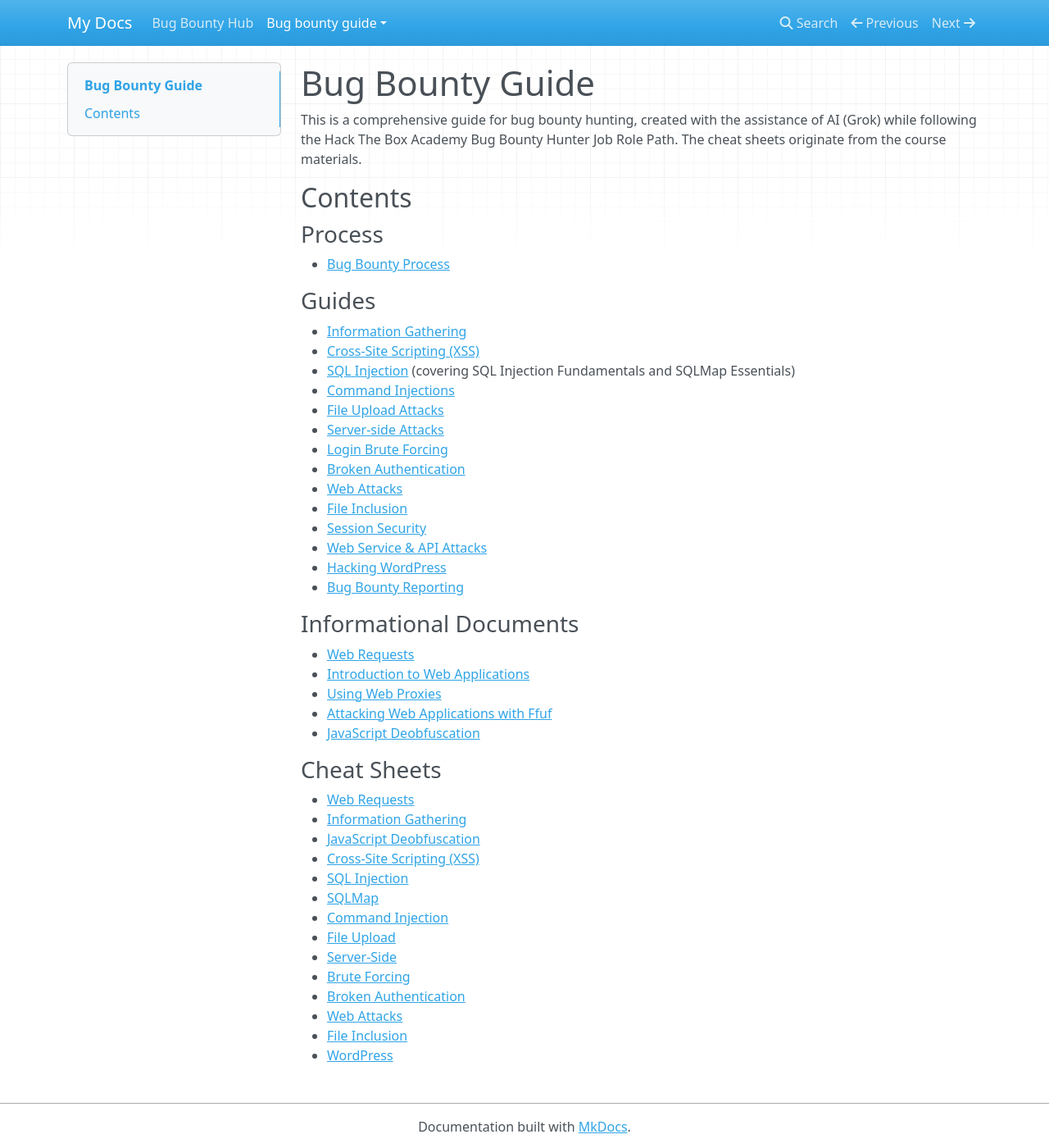
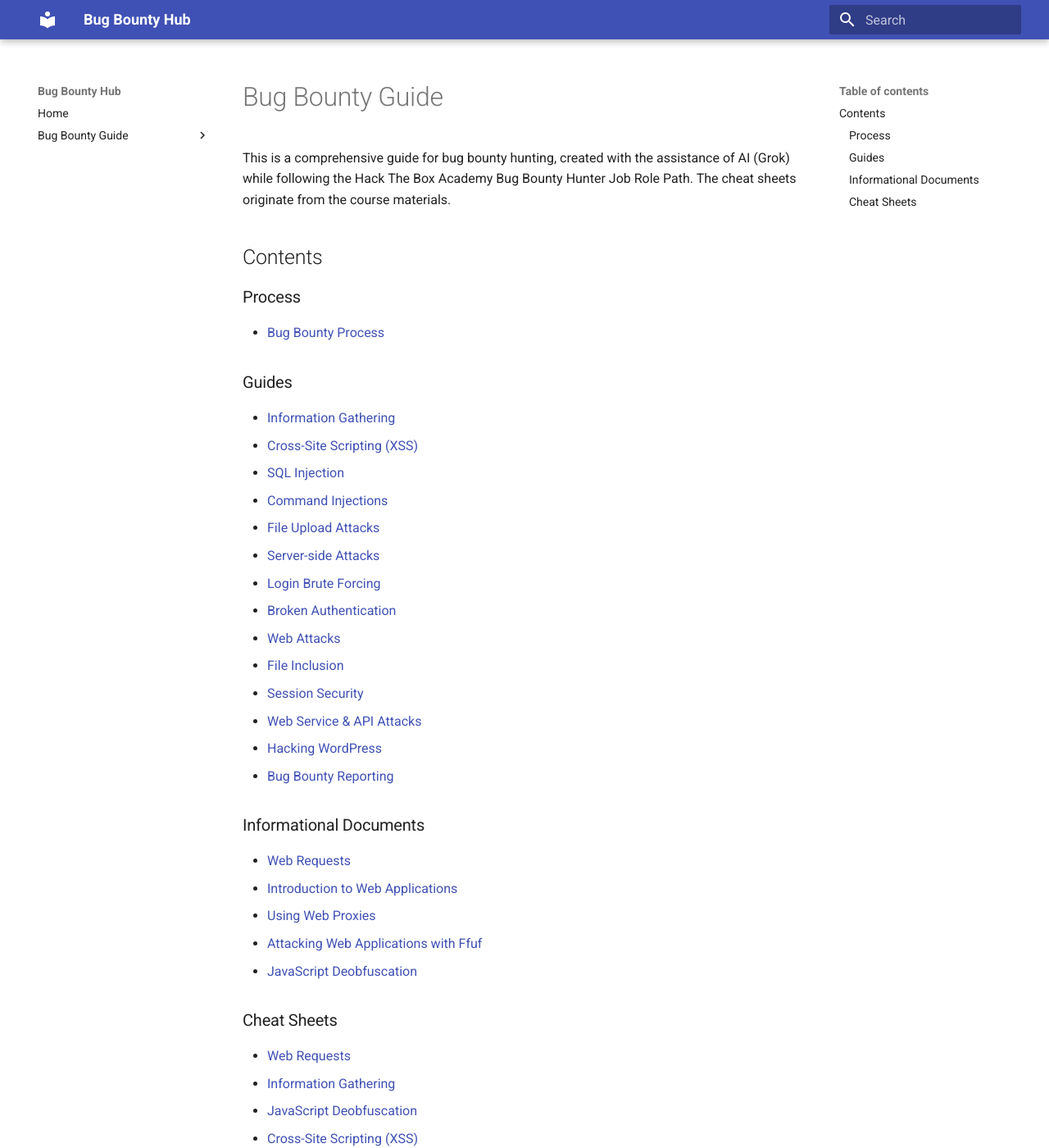
Before and after one commit to variable190/BugBounty, an MkDocs documentation site: the page built from docs/bug-bounty-guide/index.md, in a window 1280 px wide and 1400 px high. Shown: the whole window at 82% size. Built offline with MkDocs 1.6.1 and Material for MkDocs 9.7.7, drawn with Linux system fonts in a browser that asks for light colours; nearby versions of some CDN libraries; some of the changed text lies outside the part shown.

Commit message:
update broken links

```diff
--- a/docs/bug-bounty-guide/index.md
+++ b/docs/bug-bounty-guide/index.md
@@ -5,43 +5,43 @@
 ## Contents
 
 ### Process
-- [Bug Bounty Process](./bug-bounty-process.markdown)
+- [Bug Bounty Process](./bug-bounty-process.md)
 
 ### Guides
-- [Information Gathering](./information-gathering-guide.markdown)
-- [Cross-Site Scripting (XSS)](./cross-site-scripting-guide.markdown)
-- [SQL Injection](./sql-injection-guide.markdown) (covering SQL Injection Fundamentals and SQLMap Essentials)
-- [Command Injections](./command-injections-guide.markdown)
-- [File Upload Attacks](./file-upload-attacks-guide.markdown)
-- [Server-side Attacks](./server-side-attacks-guide.markdown)
-- [Login Brute Forcing](./login-brute-forcing-guide.markdown)
-- [Broken Authentication](./broken-authentication-guide.markdown)
-- [Web Attacks](./web-attacks-guide.markdown)
-- [File Inclusion](./file-inclusion-guide.markdown)
-- [Session Security](./session-security-guide.markdown)
-- [Web Service & API Attacks](./web-service-api-attacks-guide.markdown)
-- [Hacking WordPress](./hacking-wordpress-guide.markdown)
-- [Bug Bounty Reporting](./bug-bounty-reporting-guide.markdown)
+- [Information Gathering](./information-gathering-guide.md)
+- [Cross-Site Scripting (XSS)](./cross-site-scripting-guide.md)
+- [SQL Injection](./sql-injection-guide.md)
+- [Command Injections](./command-injections-guide.md)
+- [File Upload Attacks](./file-upload-attacks-guide.md)
+- [Server-side Attacks](./server-side-attacks-guide.md)
+- [Login Brute Forcing](./login-brute-forcing-guide.md)
+- [Broken Authentication](./broken-authentication-guide.md)
+- [Web Attacks](./web-attacks-guide.md)
+- [File Inclusion](./file-inclusion-guide.md)
+- [Session Security](./session-security-guide.md)
+- [Web Service & API Attacks](./web-service-api-attacks-guide.md)
+- [Hacking WordPress](./hacking-wordpress-guide.md)
+- [Bug Bounty Reporting](./bug-bounty-reporting-guide.md)
 
 ### Informational Documents
-- [Web Requests](./web-requests.markdown)
-- [Introduction to Web Applications](./introduction-to-web-applications.markdown)
-- [Using Web Proxies](./using-web-proxies.markdown)
-- [Attacking Web Applications with Ffuf](./attacking-web-applications-with-ffuf.markdown)
-- [JavaScript Deobfuscation](./javascript-deobfuscation.markdown)
+- [Web Requests](./web-requests.md)
+- [Introduction to Web Applications](./introduction-to-web-applications.md)
+- [Using Web Proxies](./using-web-proxies.md)
+- [Attacking Web Applications with Ffuf](./attacking-web-applications-with-ffuf.md)
+- [JavaScript Deobfuscation](./javascript-deobfuscation.md)
 
 ### Cheat Sheets
-- [Web Requests](./web-requests.markdown)
-- [Information Gathering](./info-gathering-cheat.markdown)
-- [JavaScript Deobfuscation](./js-deobfuscation-cheat.markdown)
-- [Cross-Site Scripting (XSS)](./xss-cheat.markdown)
-- [SQL Injection](./sqli-cheat.markdown)
-- [SQLMap](./sqlmap-cheat.markdown)
-- [Command Injection](./cmd-injection-cheat.markdown)
-- [File Upload](./file-upload-cheat.markdown)
-- [Server-Side](./server-side-cheat.markdown)
-- [Brute Forcing](./brute-forcing-cheat.markdown)
-- [Broken Authentication](./broken-auth-cheat.markdown)
-- [Web Attacks](./web-attacks-cheat.markdown)
-- [File Inclusion](./file-inclusion-cheat.markdown)
-- [WordPress](./wordpress-cheat.markdown)
+- [Web Requests](./web-requests.md)
+- [Information Gathering](./info-gathering-cheat.md)
+- [JavaScript Deobfuscation](./js-deobfuscation-cheat.md)
+- [Cross-Site Scripting (XSS)](./xss-cheat.md)
+- [SQL Injection](./sqli-cheat.md)
+- [SQLMap](./sqlmap-cheat.md)
+- [Command Injection](./cmd-injection-cheat.md)
+- [File Upload](./file-upload-cheat.md)
+- [Server-Side](./server-side-cheat.md)
+- [Brute Forcing](./brute-forcing-cheat.md)
+- [Broken Authentication](./broken-auth-cheat.md)
+- [Web Attacks](./web-attacks-cheat.md)
+- [File Inclusion](./file-inclusion-cheat.md)
+- [WordPress](./wordpress-cheat.md)
--- a/mkdocs.yml
+++ b/mkdocs.yml
@@ -1 +1,45 @@
-site_name: My Docs
+site_name: Bug Bounty Hub
+nav:
+  - Home: docs/index.md
+  - Bug Bounty Guide:
+      - Overview/Contents: docs/bug-bounty-guide/index.md
+      - Bug Bounty Process: docs/bug-bounty-guide/bug-bounty-process.md
+      - Guides:
+          - Information Gathering: docs/bug-bounty-guide/information-gathering-guide.md
+          - Cross-Site Scripting (XSS): docs/bug-bounty-guide/cross-site-scripting-guide.md
+          - SQL Injection: docs/bug-bounty-guide/sql-injection-guide.md
+          - Command Injections: docs/bug-bounty-guide/command-injections-guide.md
+          - File Upload Attacks: docs/bug-bounty-guide/file-upload-attacks-guide.md
+          - Server-side Attacks: docs/bug-bounty-guide/server-side-attacks-guide.md
+          - Login Brute Forcing: docs/bug-bounty-guide/login-brute-forcing-guide.md
+          - Broken Authentication: docs/bug-bounty-guide/broken-authentication-guide.md
+          - Web Attacks: docs/bug-bounty-guide/web-attacks-guide.md
+          - File Inclusion: docs/bug-bounty-guide/file-inclusion-guide.md
+          - Session Security: docs/bug-bounty-guide/session-security-guide.md
+          - Web Service & API Attacks: docs/bug-bounty-guide/web-service-api-attacks-guide.md
+          - Hacking WordPress: docs/bug-bounty-guide/hacking-wordpress-guide.md
+          - Bug Bounty Reporting: docs/bug-bounty-guide/bug-bounty-reporting-guide.md
+      - Informational Documents:
+          - Web Requests: docs/bug-bounty-guide/web-requests.md
+          - Introduction to Web Applications: docs/bug-bounty-guide/introduction-to-web-applications.md
+          - Using Web Proxies: docs/bug-bounty-guide/using-web-proxies.md
+          - Attacking Web Applications with Ffuf: docs/bug-bounty-guide/attacking-web-applications-with-ffuf.md
+          - JavaScript Deobfuscation: docs/bug-bounty-guide/javascript-deobfuscation.md
+      - Cheat Sheets:
+          - Web Requests: docs/bug-bounty-guide/web-requests.md
+          - Information Gathering: docs/bug-bounty-guide/info-gathering-cheat.md
+          - JavaScript Deobfuscation: docs/bug-bounty-guide/js-deobfuscation-cheat.md
+          - Cross-Site Scripting (XSS): docs/bug-bounty-guide/xss-cheat.md
+          - SQL Injection: docs/bug-bounty-guide/sqli-cheat.md
+          - SQLMap: docs/bug-bounty-guide/sqlmap-cheat.md
+          - Command Injection: docs/bug-bounty-guide/cmd-injection-cheat.md
+          - File Upload: docs/bug-bounty-guide/file-upload-cheat.md
+          - Server-Side: docs/bug-bounty-guide/server-side-cheat.md
+          - Brute Forcing: docs/bug-bounty-guide/brute-forcing-cheat.md
+          - Broken Authentication: docs/bug-bounty-guide/broken-auth-cheat.md
+          - Web Attacks: docs/bug-bounty-guide/web-attacks-cheat.md
+          - File Inclusion: docs/bug-bounty-guide/file-inclusion-cheat.md
+          - WordPress: docs/bug-bounty-guide/wordpress-cheat.md
+theme: material
+plugins:
+  - search
```
Also changed, not shown: docs/bug-bounty-guide/bug-bounty-process.md (+4 -4 lines), docs/bug-bounty-guide/information-gathering-guide.md (+1 -1 lines).
